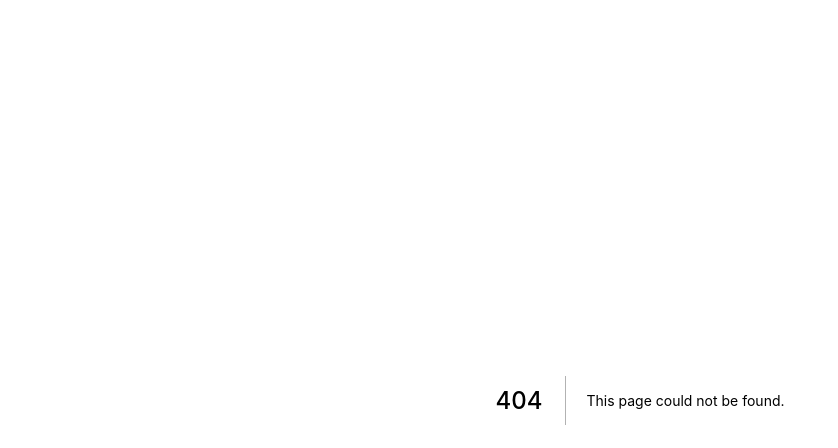
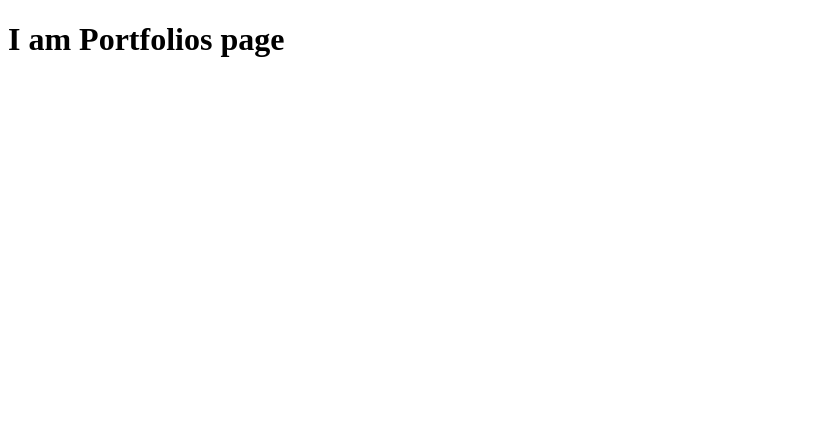
Before and after one commit to kevonx17/NextPortV1, a Next.js app: page /portfolios in a window 1280 px wide. Before the commit this address had no page. Shown: the top 448 px of the page, without its empty margins (0-838 px from the left). Built offline with nearby package versions, Linux system fonts and the light colour scheme.

Commit message:
Added portfolio,blogs,cv pages

```diff
--- /dev/null
+++ b/pages/portfolios.js
@@ -0,0 +1,13 @@
+
+import { Component } from "react";
+
+class portfolios extends React.Component {
+
+    render(){
+        return(
+            <h1>I am Portfolios page</h1>
+        )
+    }
+}
+
+export default portfolios;
```
Also changed, not shown: pages/blogs.js (added, +13 -0 lines), pages/cv.js (added).
